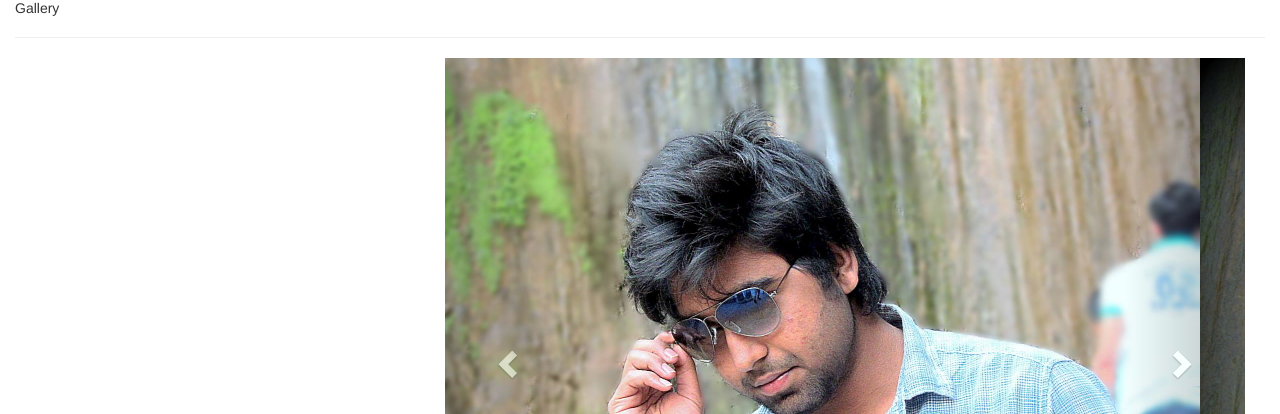
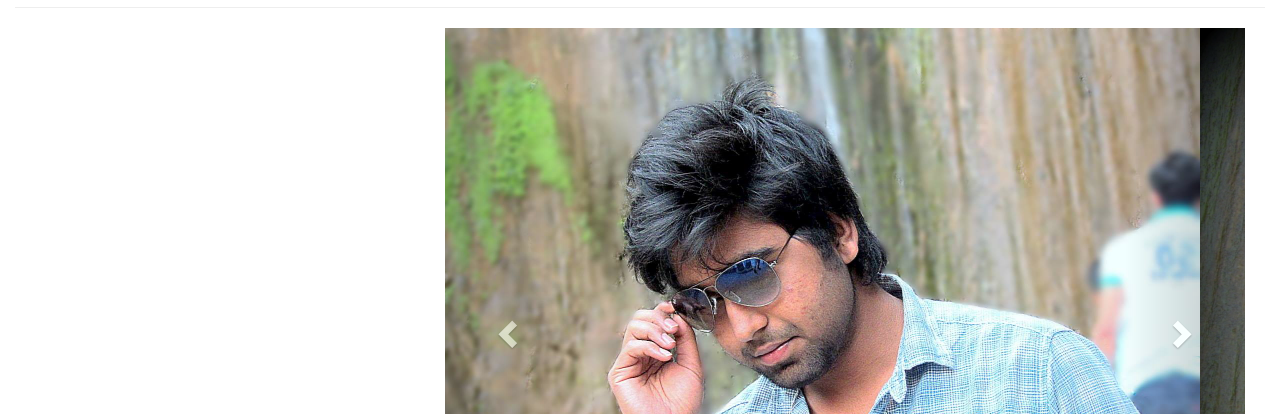
Before and after one commit to Sambhuti/blog-sam, a plain HTML site: page index.html in a window 1280 px wide. Shown: the part 686-1100 px from the top of the page. Drawn offline with Linux system fonts and the light colour scheme.

Commit message:
Updated carousel

```diff
--- a/index.html
+++ b/index.html
@@ -71,7 +71,7 @@
             <div class="page-header" id="gallery">
 
             <h3>I Me and Myself</h3>
-                <p>Gallery</p>
+
                 </div>
 
 
```
